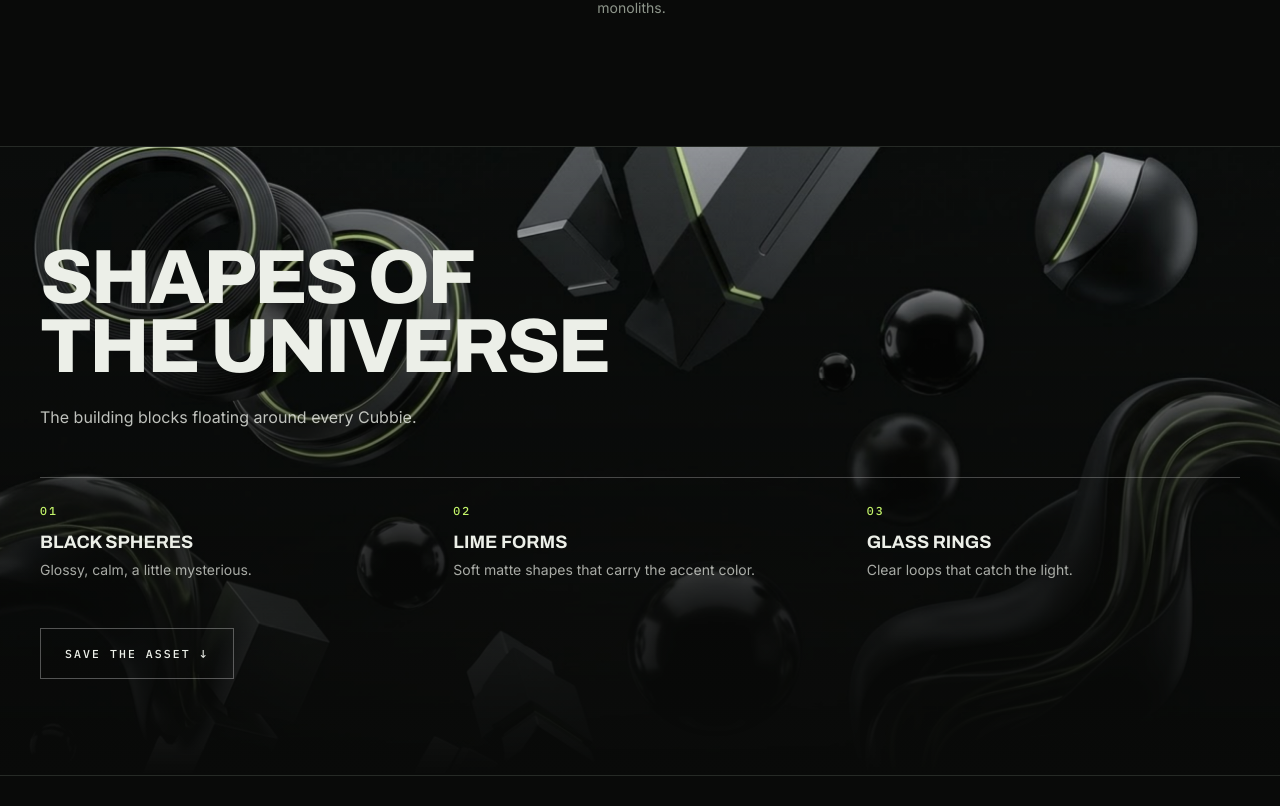
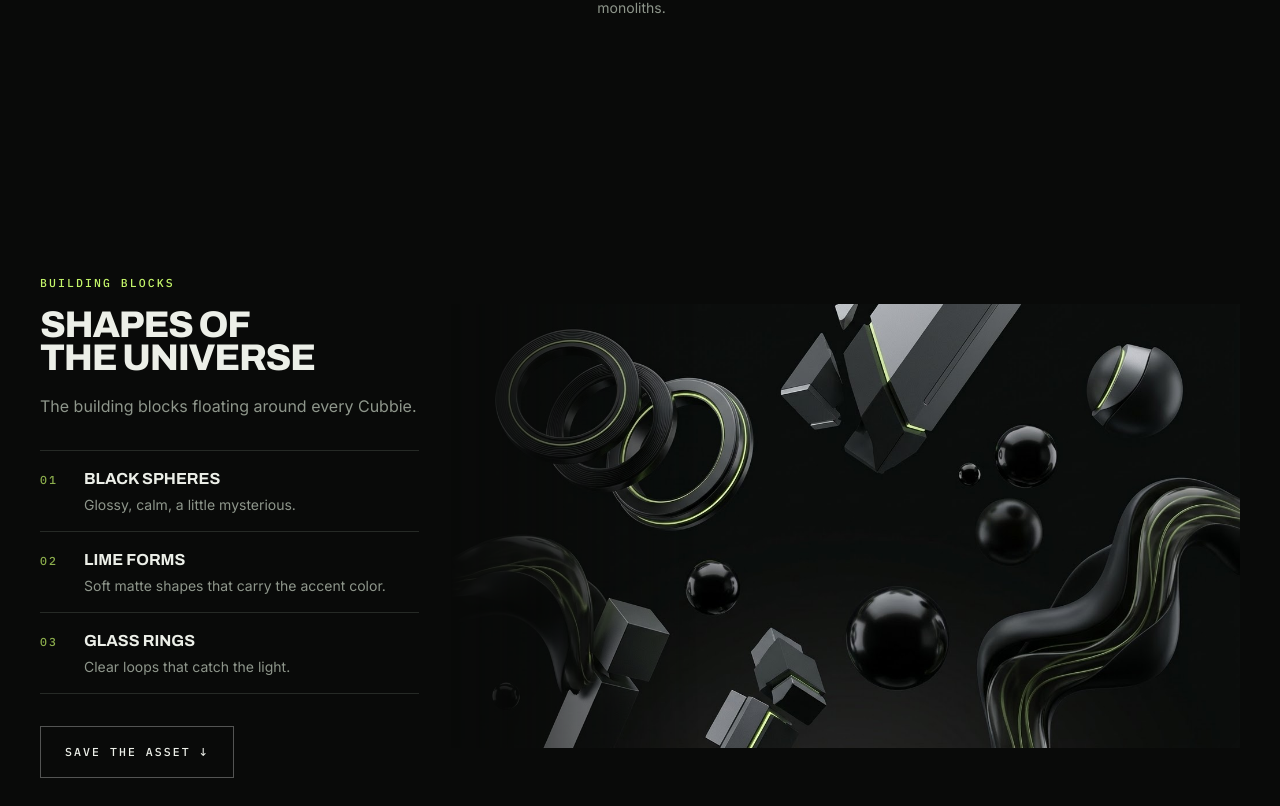
Before and after one commit to ahmad-choirudin/cubbie-world, a React (Vite) app: page / in a window 1280 px wide. Shown: the part 5954-6760 px from the top of the page. Built offline with nearby package versions, Linux system fonts and the light colour scheme; no server answers; the HTML template or start-up script is replaced by a standard one.

Commit message:
Refactor AbstractAsset component structure and styles

```diff
--- a/src/components/AbstractAsset.tsx
+++ b/src/components/AbstractAsset.tsx
@@ -8,41 +8,51 @@ const parts = [
 
 export default function AbstractAsset() {
   return (
-    <section id="shapes" className="relative isolate overflow-hidden border-y border-edge">
+    <section
+      id="shapes"
+      className="mx-auto max-w-[90rem] scroll-mt-20 px-5 py-24 md:px-10 lg:py-32"
+    >
+      <div className="grid items-center gap-12 lg:grid-cols-12 lg:gap-8">
+        <div className="rv lg:order-2 lg:col-span-8">
           <img
             src={src}
-        alt="Floating black spheres, lime forms and glass rings above dark blocks"
+            alt="Floating black spheres, grey blocks, rings and ribbons with thin lime lines on a dark background"
             width={1376}
             height={768}
             loading="lazy"
-        className="drift absolute inset-0 -z-20 h-full w-full object-cover"
+            className="aspect-[16/9] w-full object-cover [mask-image:linear-gradient(to_bottom,transparent,#000_18%,#000_82%,transparent)] lg:[mask-image:linear-gradient(to_right,transparent,#000_32%)]"
           />
-      <div className="absolute inset-0 -z-10 bg-gradient-to-t from-bg via-bg/60 to-bg/10" />
-      <div className="mx-auto flex min-h-[70svh] max-w-[90rem] flex-col justify-end gap-12 px-5 py-16 md:px-10 lg:py-24">
-        <div>
-          <h2 className="display text-[clamp(2rem,6vw,5.5rem)]">
+        </div>
+
+        <div className="rv lg:order-1 lg:col-span-4">
+          <p className="kicker text-acc">Building blocks</p>
+          <h2 className="display mt-4 text-[clamp(1.7rem,2.9vw,2.75rem)]">
             <span className="block">Shapes of</span>
             <span className="block">the Universe</span>
           </h2>
-          <p className="mt-6 max-w-md text-ink/80">The building blocks floating around every Cubbie.</p>
+          <p className="mt-5 max-w-sm text-dim">The building blocks floating around every Cubbie.</p>
+
+          <ul className="mt-8 border-t border-edge">
+            {parts.map(([n, d], i) => (
+              <li key={n} className="grid grid-cols-[2rem_1fr] gap-x-3 border-b border-edge py-4">
+                <span className="kicker pt-1 text-acc/70">0{i + 1}</span>
+                <div>
+                  <p className="font-d font-bold uppercase">{n}</p>
+                  <p className="mt-1 text-sm text-dim">{d}</p>
                 </div>
-        <div className="grid gap-8 border-t border-white/25 pt-6 sm:grid-cols-3 sm:gap-10">
-          {parts.map(([n, d], i) => (
-            <div key={n} className="rv">
-              <p className="kicker text-acc">0{i + 1}</p>
-              <p className="font-d mt-2 text-lg font-bold uppercase">{n}</p>
-              <p className="mt-1 text-sm text-ink/70">{d}</p>
-            </div>
+              </li>
             ))}
-        </div>
+          </ul>
+
           <a
             href={src}
             download="cubbie-universe-shapes.jpg"
-          className="kicker w-fit border border-white/30 px-6 py-4 transition hover:border-acc hover:text-acc"
+            className="kicker mt-8 inline-block border border-white/30 px-6 py-4 transition hover:border-acc hover:text-acc active:border-acc"
           >
             Save the asset ↓
           </a>
         </div>
+      </div>
     </section>
   );
 }
```
Lines whose indentation alone changed are shown as unchanged.
